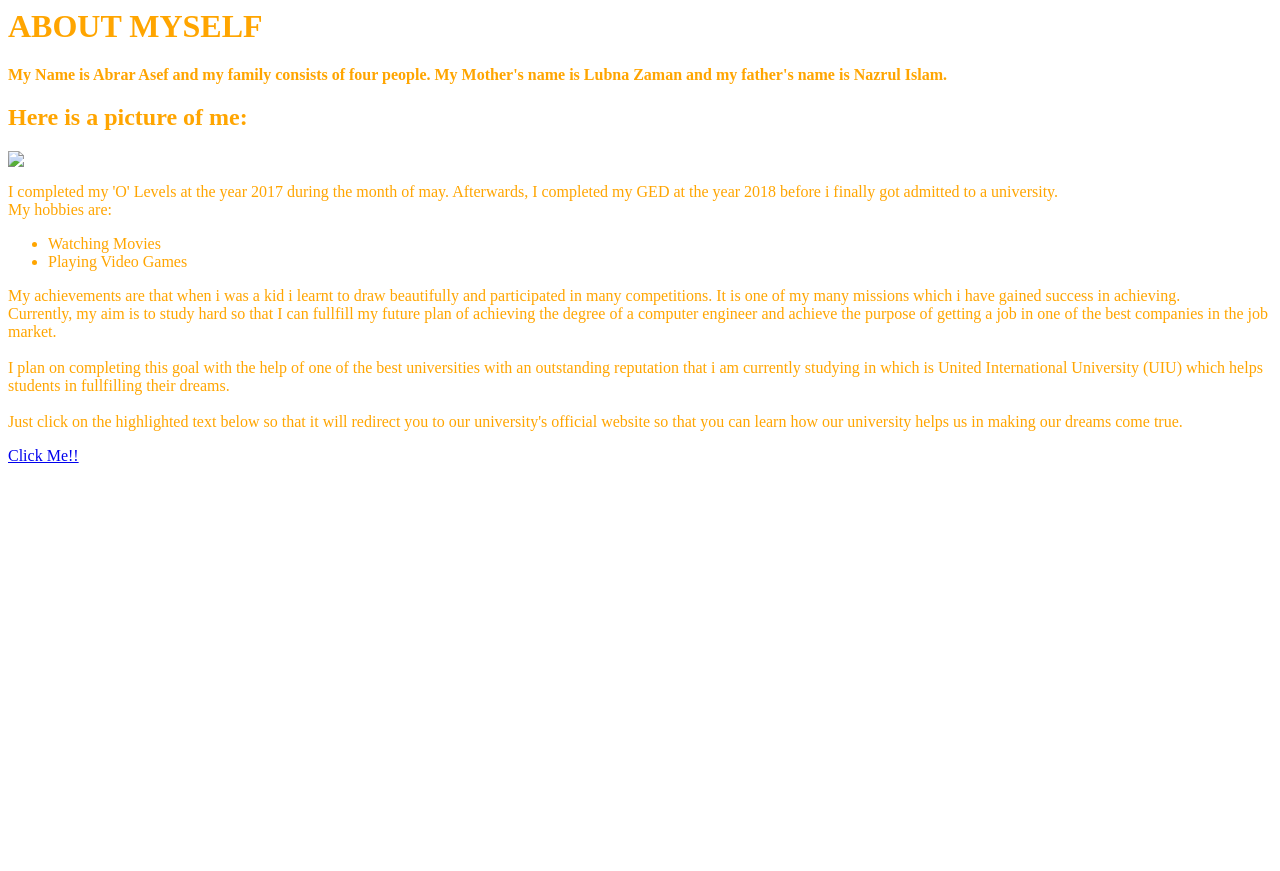
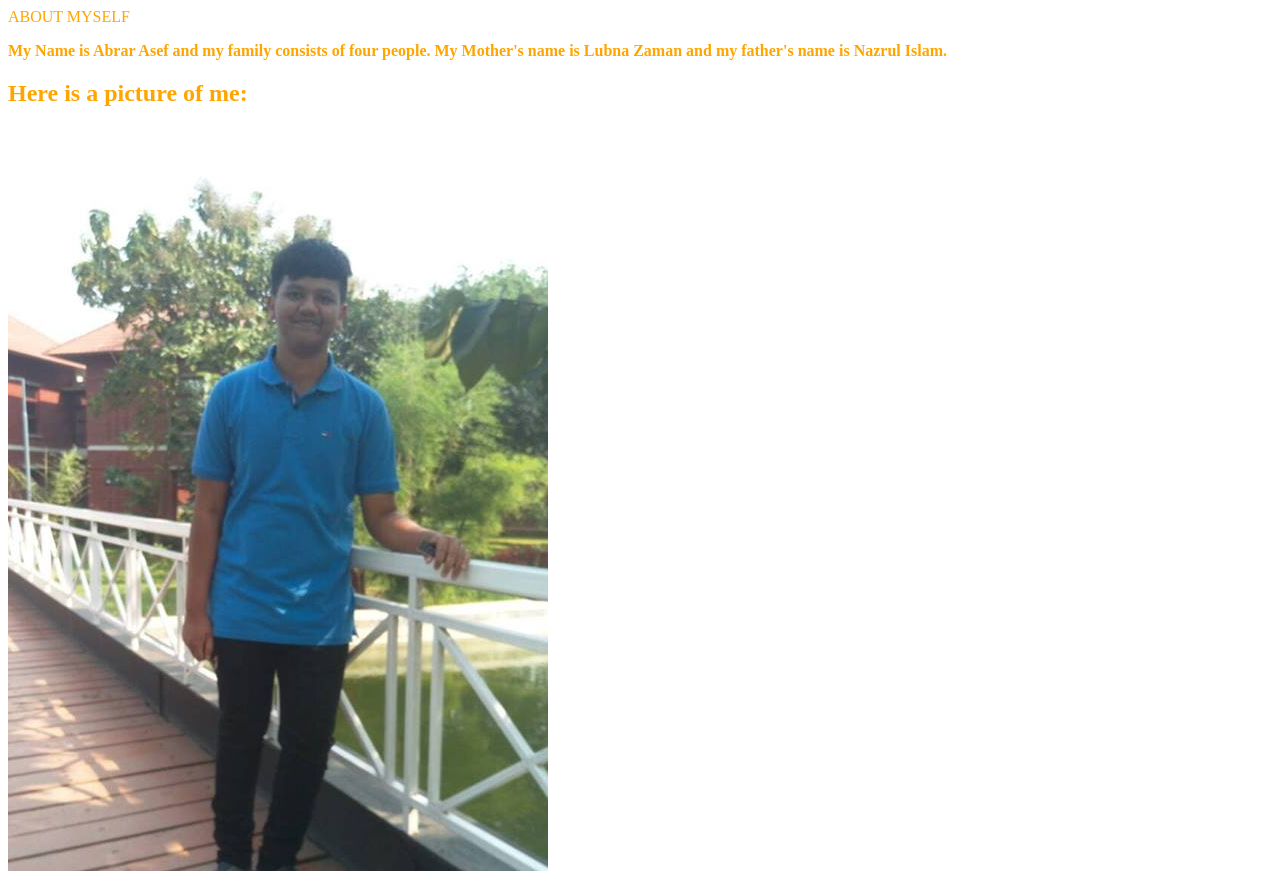
Before and after one commit to Abrar07/Abrar-, a plain HTML site: page index.html in a window 1280 px wide. Shown: the top 871 px of the page. Before the commit the page ends 800 px from the top, so only its background shows below. Drawn offline with Linux system fonts and the light colour scheme.

Commit message:
Update index.html

```diff
--- a/index.html
+++ b/index.html
@@ -5,11 +5,11 @@
         </Head>
 
 
-	<Body style="color:orange";bgcolor:"black">
+	<Body style="color:orange"
 	<h1> ABOUT MYSELF </h1>
         <p> <b> My Name is Abrar Asef and my family consists of four people. My Mother's name is Lubna Zaman and my father's name is Nazrul Islam. </b> </p>
 	<h2> Here is a picture of me: </h2>
-	<img src="untitled.png">
+	<img src="https://github.com/Abrar07/Abrar-/blob/gh-pages/imges/me.jpg">
 	<p> I completed my 'O' Levels at the year 2017 during the month of may. Afterwards, I completed my GED at the year 2018 before i finally got admitted to a university. <br> My hobbies are: </br> </p>
         <ul>
             <li> Watching Movies </li>
```
